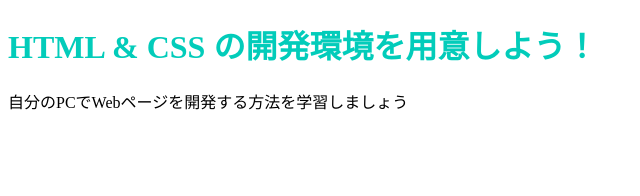
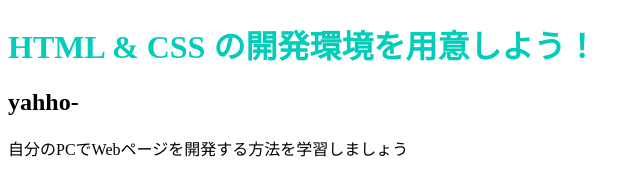
Before and after one commit to trak9294/trak9294.github.io, a plain HTML site: page index.html in a window 1280 px wide. Shown: the whole page, without its empty margins (0-640 px from the left). Drawn offline with Linux system fonts and the light colour scheme.

Commit message:
Update index.html

```diff
--- a/index.html
+++ b/index.html
@@ -8,6 +8,7 @@
   <body>
     <div calss="top-wrapper">
     <h1 class="title">HTML & CSS の開発環境を用意しよう！</h1>
+      <h2>yahho-</h2>
     <p>自分のPCでWebページを開発する方法を学習しましょう</p>
     </div>
   </body>
```
